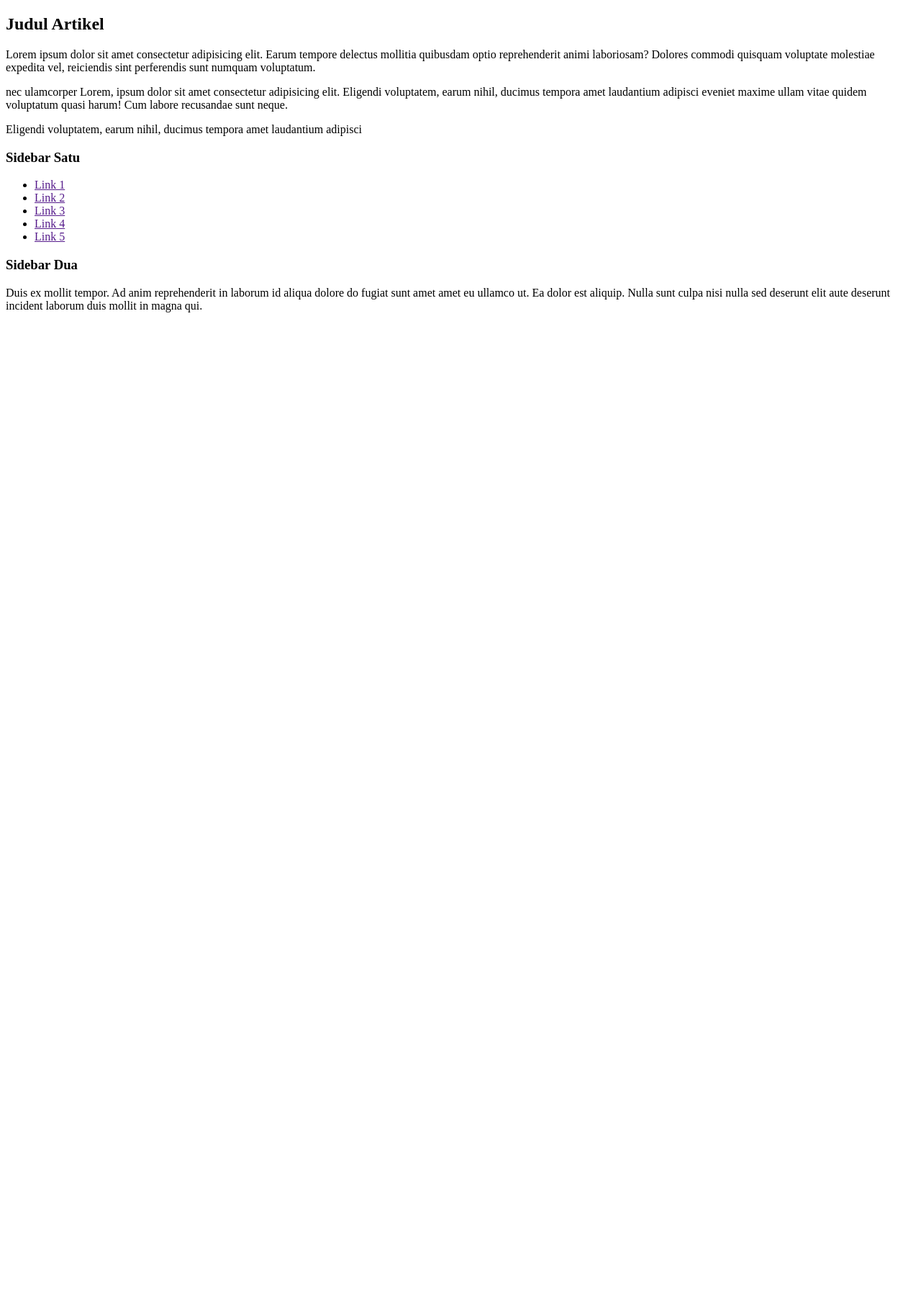
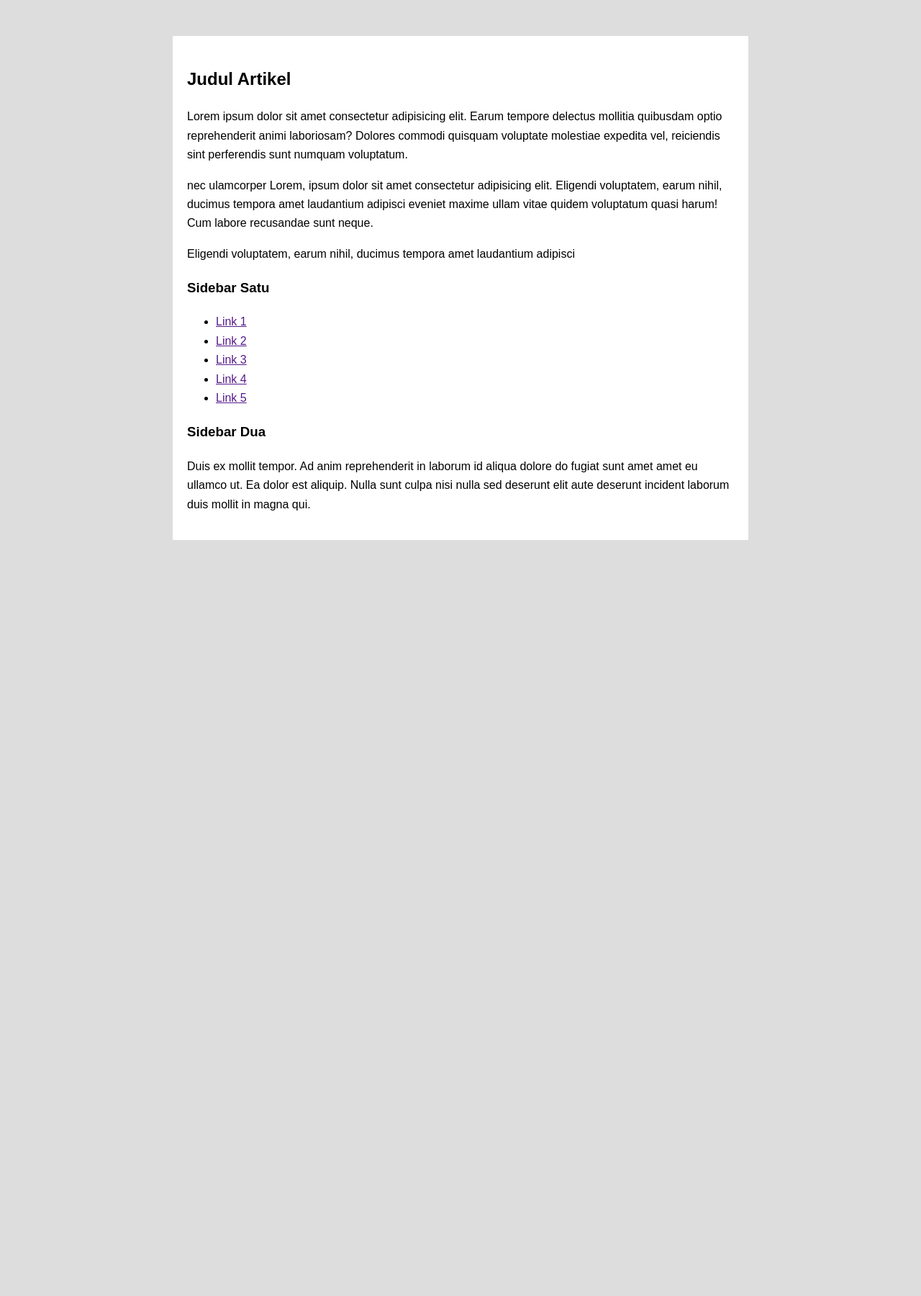
Before and after one commit to saalsabl/dasarWeb, a PHP site: page /flexbox.html in a window 1280 px wide. Shown: the whole page at 72% size. Before the commit the page ends 434 px from the top, so only its background shows below. Run offline with PHP 8.4, Linux system fonts and the light colour scheme.

Commit message:
Praktikum 17 benerin error vsc

```diff
--- a/flexbox.html
+++ b/flexbox.html
@@ -2,6 +2,7 @@
 <html>
 <head>
     <title>Latihan FlexBox</title>
+    <link rel="stylesheet" href="style2.css">
 </head>
 <body>
     <!--Latihan 1 - Kolom-->
--- a/style2.css
+++ b/style2.css
@@ -1,4 +1,4 @@
-html, body {
+html, body{
     margin: 0;
     padding: 0;
 }
@@ -10,8 +10,7 @@ body {
     padding-bottom: 1000px;
 }
 
-/*Latihan - 1*/
-.container-satu {
+.container-satu{
     width: 800px;
     margin: 50px auto;
     background-color: #fff;
```
